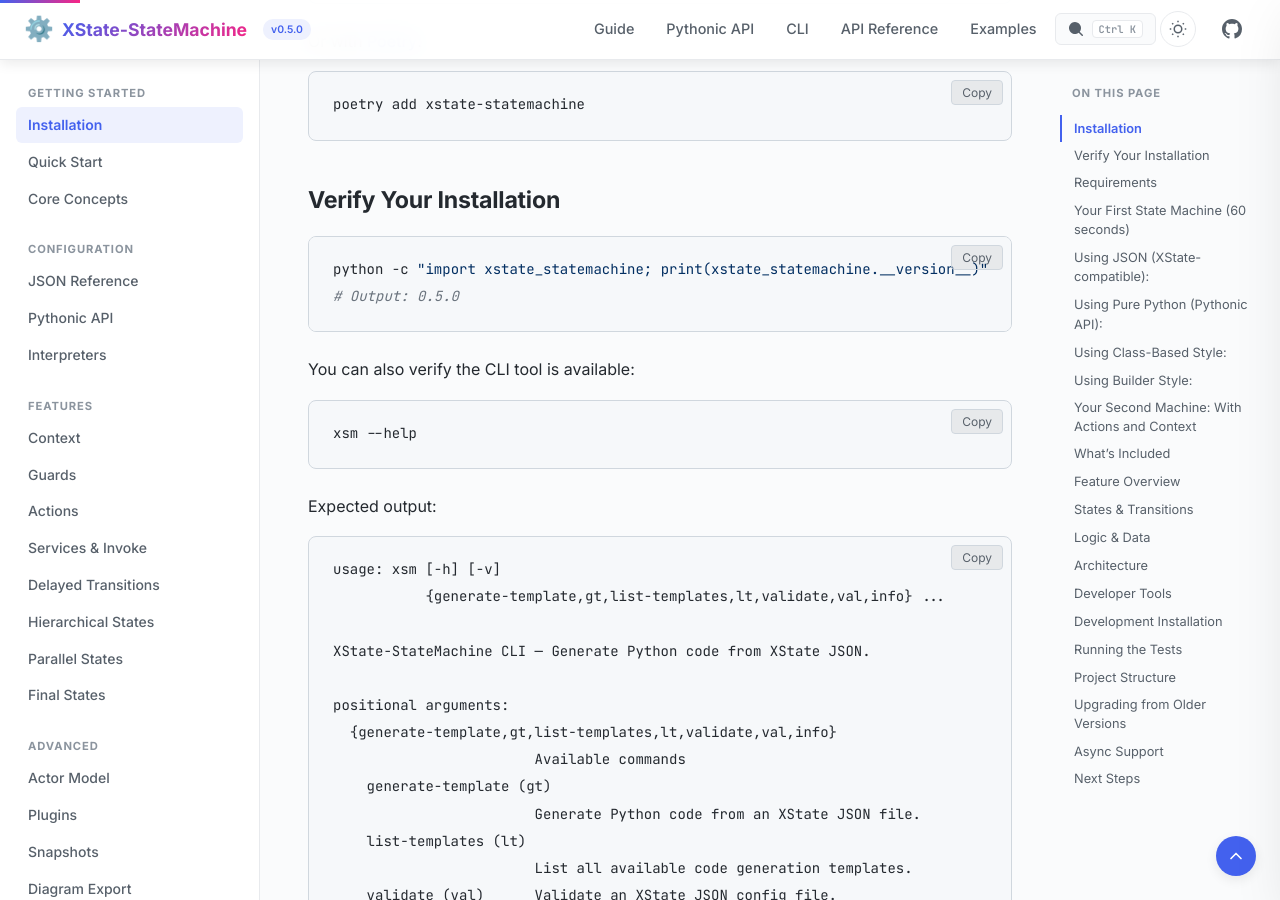
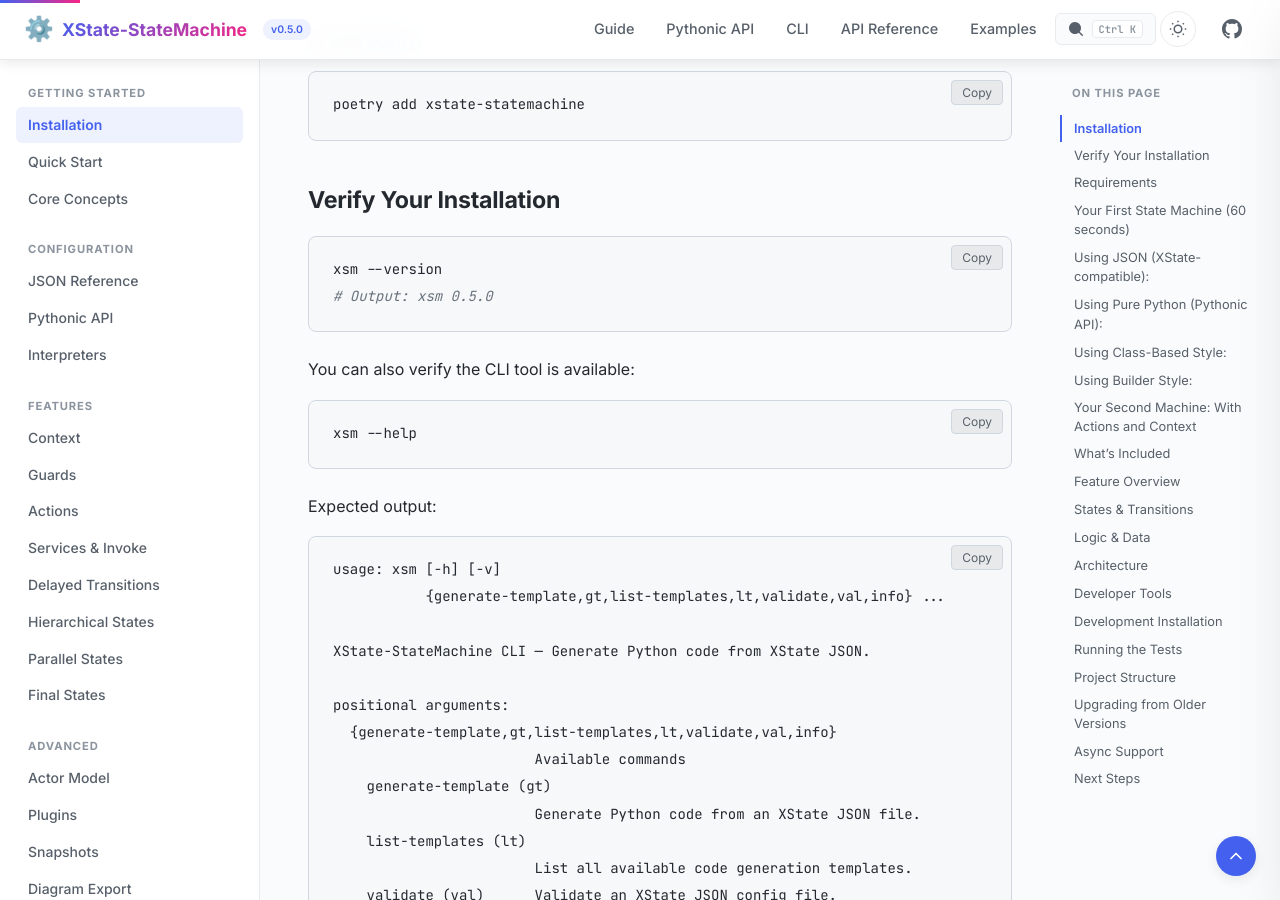
Before and after one commit to basiltt/xstate-statemachine, a Jekyll site: the page built from docs/_guide/getting-started.md, in a window 1280 px wide and 900 px high, scrolled down 661 px. Built offline with Jekyll 4.4.1, drawn with Linux system fonts in a browser that asks for light colours.

Commit message:
docs: use xsm --version for installation verification
Replace the verbose python -c import one-liner with the simpler
xsm --version CLI command that already exists for this purpose.

Co-Authored-By: Claude Opus 4.6 <noreply@anthropic.com>

````diff
--- a/docs/_guide/getting-started.md
+++ b/docs/_guide/getting-started.md
@@ -26,8 +26,8 @@ poetry add xstate-statemachine
 ## Verify Your Installation
 
 ```bash
-python -c "import xstate_statemachine; print(xstate_statemachine.__version__)"
-# Output: 0.5.0
+xsm --version
+# Output: xsm 0.5.0
 ```
 
 You can also verify the CLI tool is available:
````
Also changed, not shown: README.md.
